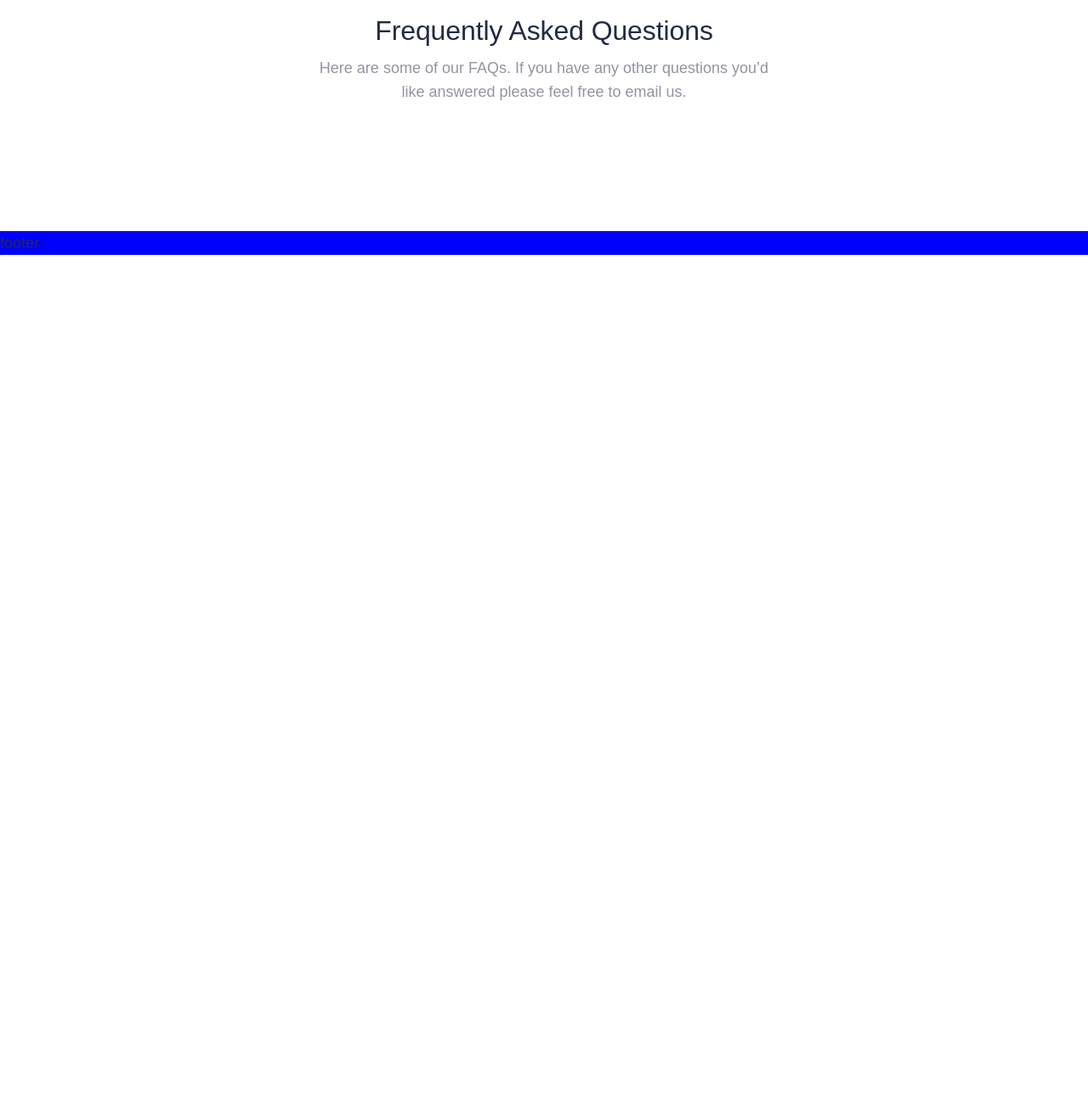
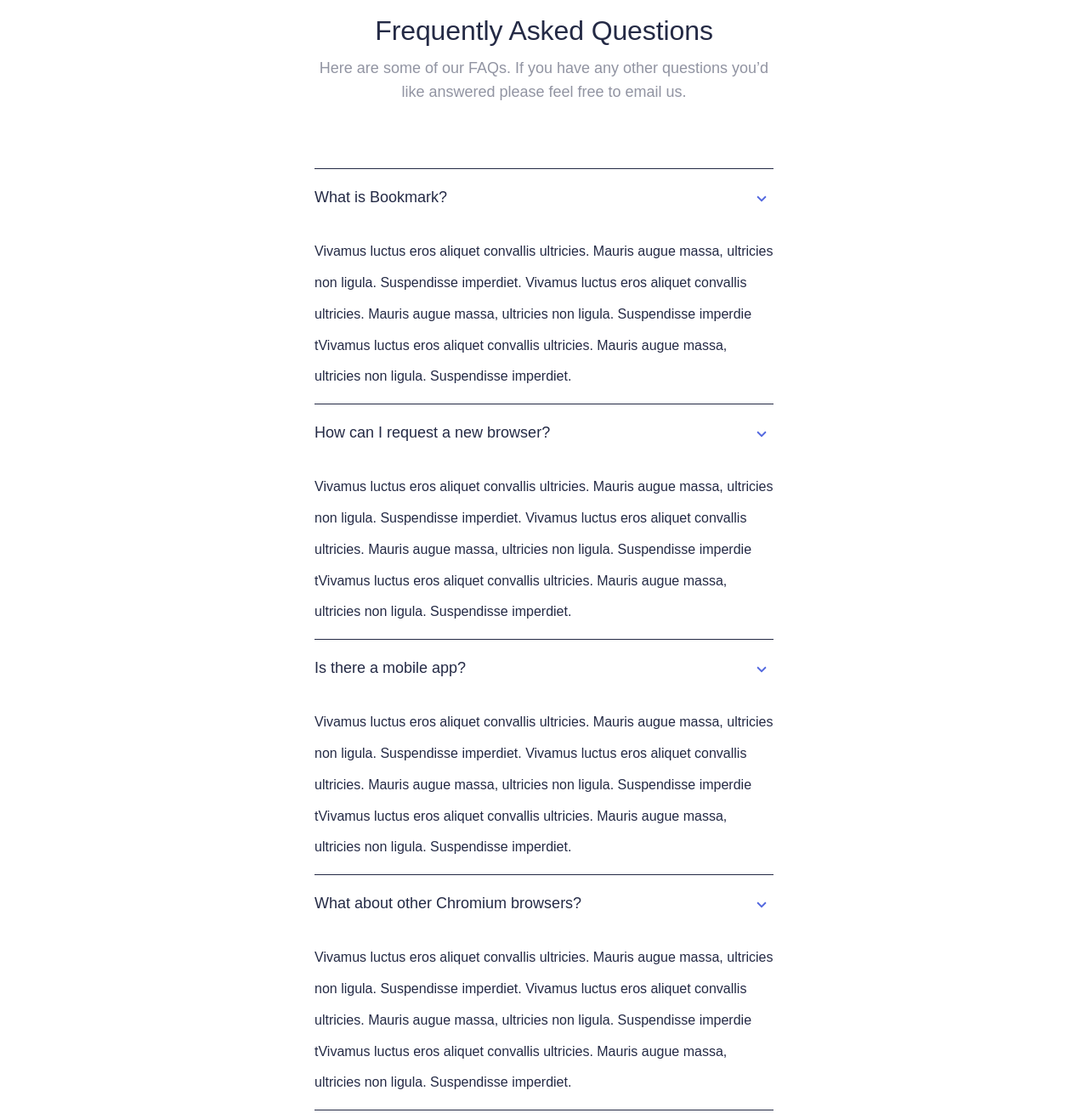
Before and after one commit to ilxomjona/Bookmark, a plain HTML site: page index.html in a window 1280 px wide. Shown: the part 2346-3656 px from the top of the page at 85% size. Before the commit the page ends 2646 px from the top, so only its background shows below. Drawn offline with Linux system fonts and the light colour scheme; a web font is replaced by a local one.

Commit message:
add faq-list && faq-list resposive

```diff
--- a/css/styles.css
+++ b/css/styles.css
@@ -468,6 +468,47 @@ p {
 	color: var(--gray-color);
 }
 
+.faq__list {
+}
+.faq__item {
+	padding-top: 1.9rem;
+	padding-bottom: 1.3rem;
+	border-bottom: 1px solid var(--text-color);
+}
+
+.faq__item:nth-child(1) {
+	border-top: 1px solid var(--text-color);
+}
+
+.faq__item-quetion {
+	display: flex;
+	justify-content: space-between;
+	align-items: center;
+	margin-bottom: 3.2rem;
+	cursor: pointer;
+	transition: color 0.4s ease-in-out;
+}
+
+.faq__item-quetion:hover {
+	color: var(--hover-color);
+}
+
+.faq__item-title {
+}
+.faq__item-btn {
+	border: none;
+	background-color: transparent;
+}
+.faq__ansver {
+	overflow: hidden;
+	font-size: 1.6rem;
+	line-height: 2.3;
+}
+
+.faq__item-btn2 {
+	margin-top: 5.4rem;
+}
+
 /* MAIN END */
 
 /* MEDIA START */
@@ -899,4 +940,8 @@ p {
 	.features__content-title {
 		font-size: 2.4rem;
 	}
+
+	.faq__item:nth-child(1) {
+		border-top: 0px solid var(--text-color);
+	}
 }
--- a/index.html
+++ b/index.html
@@ -193,6 +193,64 @@
 							Here are some of our FAQs. If you have any other questions you’d like answered please feel free to email us.
 						</p>
 					</div>
+					<ul class="faq__list">
+						<li class="faq__item">
+							<div class="faq__item-quetion">
+								<p class="faq__item-title">What is Bookmark?</p>
+								<button class="faq__item-btn">
+									<img src="img/faq-icon.svg" alt="faq-icon" width="16" height="8" />
+								</button>
+							</div>
+							<div class="faq__ansver">
+								Vivamus luctus eros aliquet convallis ultricies. Mauris augue massa, ultricies non ligula. Suspendisse imperdiet.
+								Vivamus luctus eros aliquet convallis ultricies. Mauris augue massa, ultricies non ligula. Suspendisse imperdie
+								tVivamus luctus eros aliquet convallis ultricies. Mauris augue massa, ultricies non ligula. Suspendisse imperdiet.
+							</div>
+						</li>
+
+						<li class="faq__item">
+							<div class="faq__item-quetion">
+								<p class="faq__item-title">How can I request a new browser?</p>
+								<button class="faq__item-btn">
+									<img src="img/faq-icon.svg" alt="faq-icon" width="16" height="8" />
+								</button>
+							</div>
+							<div class="faq__ansver">
+								Vivamus luctus eros aliquet convallis ultricies. Mauris augue massa, ultricies non ligula. Suspendisse imperdiet.
+								Vivamus luctus eros aliquet convallis ultricies. Mauris augue massa, ultricies non ligula. Suspendisse imperdie
+								tVivamus luctus eros aliquet convallis ultricies. Mauris augue massa, ultricies non ligula. Suspendisse imperdiet.
+							</div>
+						</li>
+
+						<li class="faq__item">
+							<div class="faq__item-quetion">
+								<p class="faq__item-title">Is there a mobile app?</p>
+								<button class="faq__item-btn">
+									<img src="img/faq-icon.svg" alt="faq-icon" width="16" height="8" />
+								</button>
+							</div>
+							<div class="faq__ansver">
+								Vivamus luctus eros aliquet convallis ultricies. Mauris augue massa, ultricies non ligula. Suspendisse imperdiet.
+								Vivamus luctus eros aliquet convallis ultricies. Mauris augue massa, ultricies non ligula. Suspendisse imperdie
+								tVivamus luctus eros aliquet convallis ultricies. Mauris augue massa, ultricies non ligula. Suspendisse imperdiet.
+							</div>
+						</li>
+
+						<li class="faq__item">
+							<div class="faq__item-quetion">
+								<p class="faq__item-title">What about other Chromium browsers?</p>
+								<button class="faq__item-btn">
+									<img src="img/faq-icon.svg" alt="faq-icon" width="16" height="8" />
+								</button>
+							</div>
+							<div class="faq__ansver">
+								Vivamus luctus eros aliquet convallis ultricies. Mauris augue massa, ultricies non ligula. Suspendisse imperdiet.
+								Vivamus luctus eros aliquet convallis ultricies. Mauris augue massa, ultricies non ligula. Suspendisse imperdie
+								tVivamus luctus eros aliquet convallis ultricies. Mauris augue massa, ultricies non ligula. Suspendisse imperdiet.
+							</div>
+						</li>
+					</ul>
+					<button class="faq__item-btn2 btn btn-blue">More Info</button>
 				</div>
 			</section>
 			<!-- FAQ END -->
```
Also changed, not shown: img/faq-icon.svg (added).
